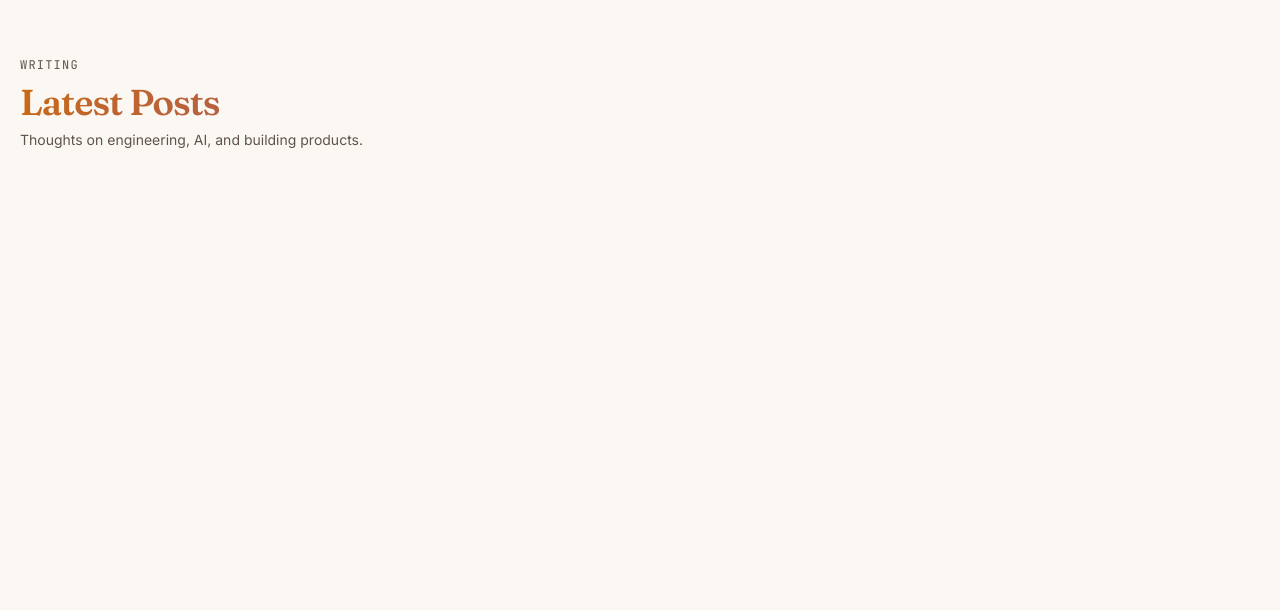
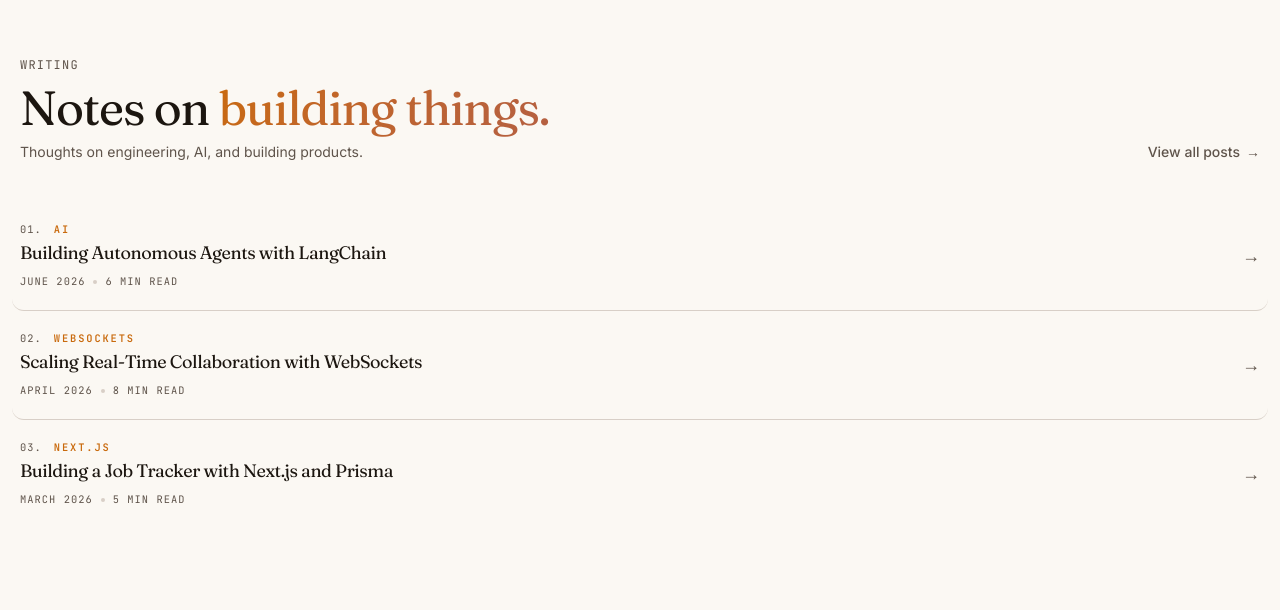
Before and after one commit to arpitasi1gh/arpitasingh, a Next.js app in the folder my-app/: page / in a window 1280 px wide. Shown: the part 3450-4060 px from the top of the page. Built offline with nearby package versions, Linux system fonts and the light colour scheme.

Commit message:
add blog section to home

```diff
--- a/my-app/src/app/blog/page.tsx
+++ b/my-app/src/app/blog/page.tsx
@@ -2,7 +2,7 @@ import { blogPosts, BlogPost } from "@/data/blogPosts";
 import Link from "next/link";
 
 
-function BlogRow({ post, index } : { post: BlogPost; index: number }) {
+export function BlogRow({ post, index } : { post: BlogPost; index: number }) {
   return (
     <Link href={`/blog/${post.slug}`} className="group flex flex-col sm:flex-row items-start sm:items-center justify-between gap-4 py-6 border-b border-border transition-colors hover:bg-surface/5 px-3 -mx-3 last:border-0">
 
@@ -52,6 +52,9 @@ export default function BlogPage() {
         <h2 className="mt-2 font-display text-4xl sm:text-5xl lg:text-6xl tracking-tight leading-[1.05]">
           Notes on <span className="gradient-text">building things.</span>
         </h2>
+        <p className="mt-2 text-sm text-muted-foreground font-sans">
+          Thoughts on engineering, AI, and building products.
+        </p>
       </div>
 
       <div className="flex flex-col w-full">
--- a/my-app/src/components/sections/Blog.tsx
+++ b/my-app/src/components/sections/Blog.tsx
@@ -1,17 +1,76 @@
+import Link from "next/link";
+import { blogPosts, BlogPost } from "@/data/blogPosts";
+
+function HomeBlogRow({ post, index }: { post: BlogPost; index: number }) {
+  return (
+    <Link
+      href={`/blog/${post.slug}`}
+      className="group flex flex-col sm:flex-row items-start sm:items-center justify-between gap-3 py-5 border-b border-border transition-colors hover:bg-surface/5 px-2 -mx-2 rounded-lg last:border-0"
+    >
+      <div className="flex flex-col gap-1 w-full sm:max-w-[85%]">
+        <div className="flex items-center gap-3">
+          <span className="font-mono text-[0.65rem] text-muted-foreground tracking-widest shrink-0">
+            {(index + 1).toString().padStart(2, '0')}.
+          </span>
+          <span className="font-mono text-[0.65rem] uppercase tracking-[0.18em] text-primary font-semibold shrink-0">
+            {post.tags[0]}
+          </span>
+        </div>
+
+        <h3 className="font-display text-lg leading-snug tracking-tight group-hover:text-primary transition-colors">
+          {post.title}
+        </h3>
+
+        <div className="flex items-center gap-2 font-mono text-[0.65rem] text-muted-foreground uppercase tracking-widest mt-1">
+          <span>{post.date}</span>
+          <span className="w-1 h-1 rounded-full bg-border" />
+          <span>{post.readTime}</span>
+        </div>
+      </div>
+
+      <div className="hidden sm:flex items-center justify-end w-full sm:w-auto text-muted-foreground group-hover:text-primary transition-colors">
+        <span className="text-lg group-hover:translate-x-1 transition-transform">→</span>
+      </div>
+    </Link>
+  );
+}
+
 export default function Blog() {
+  const latestPosts = blogPosts.slice(0, 3);
+
   return (
     <>
-      <div id="blog" className="w-full max-w-7xl px-5 py-20 sm:py-28 mx-auto min-h-screen">
+      <div id="blog" className="w-full max-w-7xl px-5 py-20 sm:py-28 mx-auto pb-24">
 
-        <div className="max-w-2xl">
-          <span className="font-mono text-xs uppercase tracking-widest text-muted-foreground">Writing</span>
-          <h2 className="mt-2 font-display text-3xl sm:text-4xl font-semibold tracking-tight leading-[1.08]">
-            <span className="gradient-text">Latest Posts</span>
-          </h2>
-          <p className="mt-2 text-sm text-muted-foreground font-sans">Thoughts on engineering, AI, and building products.</p>
+        {/* Header Section - Now matches your dedicated /blog page */}
+        <div className="flex flex-col md:flex-row justify-between items-start md:items-end gap-4 mb-10">
+          <div className="max-w-2xl">
+            <span className="font-mono text-xs uppercase tracking-widest text-muted-foreground">
+              Writing
+            </span>
+            <h2 className="mt-2 font-display text-4xl sm:text-5xl tracking-tight leading-[1.05]">
+              Notes on <span className="gradient-text">building things.</span>
+            </h2>
+            <p className="mt-2 text-sm text-muted-foreground font-sans">
+              Thoughts on engineering, AI, and building products.
+            </p>
+          </div>
+
+          {/* Clean, minimal 'View all' link */}
+          <Link href="/blog" className="group flex items-center gap-1.5 text-sm font-medium text-muted-foreground hover:text-primary transition-colors">
+            View all posts
+            <span className="inline-block transition-transform group-hover:translate-x-1">→</span>
+          </Link>
+        </div>
+
+        {/* The List of Latest 3 Posts */}
+        <div className="flex flex-col w-full">
+          {latestPosts.map((post, i) => (
+            <HomeBlogRow key={post.slug} post={post} index={i} />
+          ))}
         </div>
 
       </div>
     </>
   );
-};
+}
```
